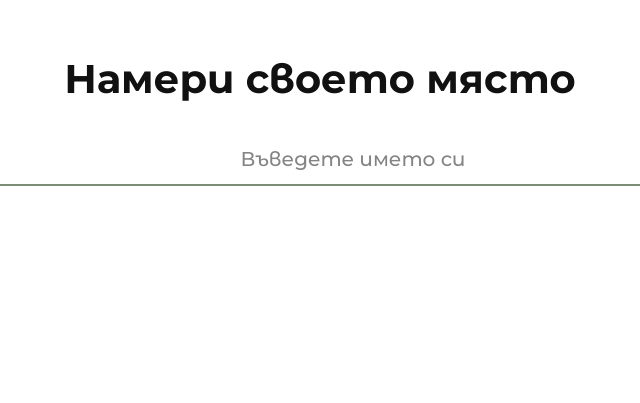
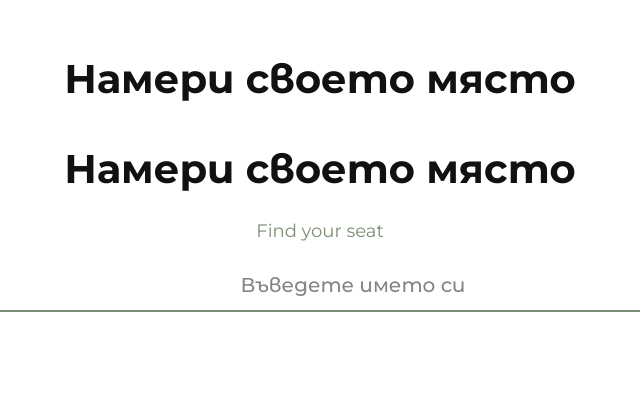
Before and after one commit to davincinterior/find-your-seat, a plain HTML site: page index.html in a window 1280 px wide. Shown: the whole page, without its empty margins (320-960 px from the left). Drawn offline with Linux system fonts and the light colour scheme.

Commit message:
Update index.html

```diff
--- a/index.html
+++ b/index.html
@@ -23,7 +23,10 @@
 <body>
   <main class="wrap">
     <h1>Намери своето място</h1>
-
+      <h1>Намери своето място</h1>
+<p style="font-family: 'Montserrat', sans-serif; font-size: 18px; color: #7c8e76; margin-top: -10px;">
+  Find your seat
+</p>
     <div class="search-area">
       <input id="q" type="search" placeholder="Въведете името си" aria-label="Въведете името си" autocomplete="name">
       <div class="underline"></div>
```
